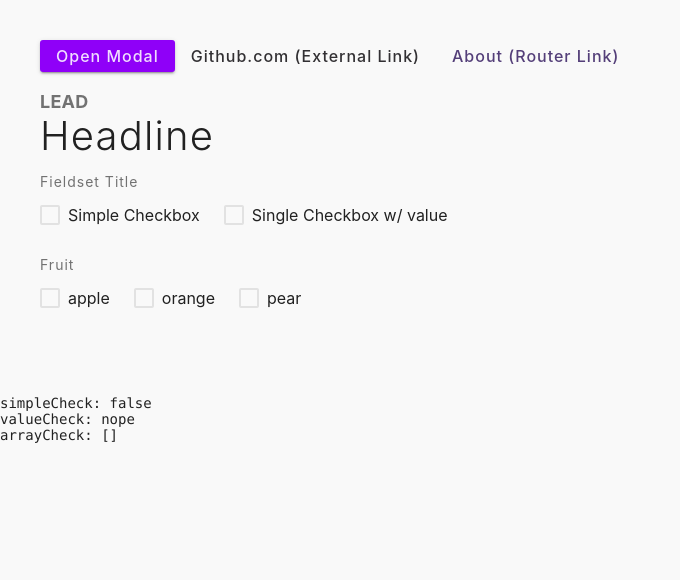
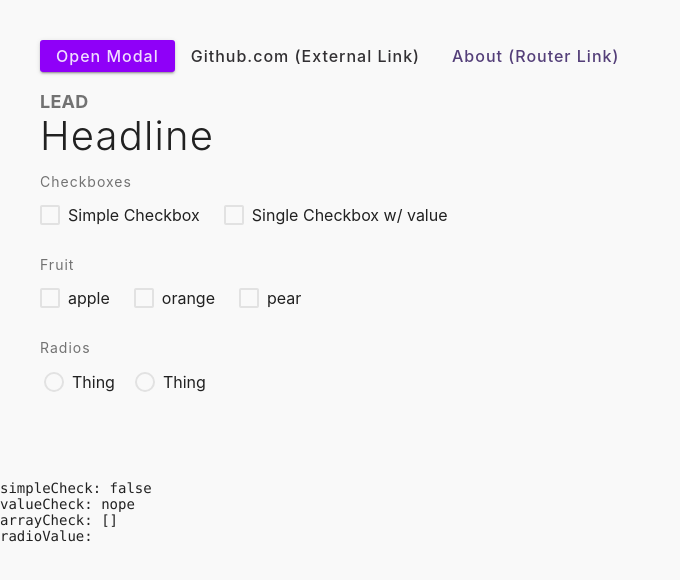
Before and after one commit to strizich/sdui, a Vue app: page / in a window 1280 px wide. Shown: the top 580 px of the page, without its empty margins (0-680 px from the left). Built offline with nearby package versions, Linux system fonts and the light colour scheme; the HTML template or start-up script is replaced by a standard one.

Commit message:
- add some packages for future development. - Add radio buttons

```diff
--- a/package.json
+++ b/package.json
@@ -9,7 +9,10 @@
     "lint": "vue-cli-service lint"
   },
   "dependencies": {
+    "animejs": "^3.2.0",
     "core-js": "^3.6.5",
+    "deepmerge": "^4.2.2",
+    "popper": "^1.0.1",
     "register-service-worker": "^1.7.1",
     "vue": "^3.0.0-rc.5",
     "vue-router": "^4.0.0-alpha.6",
--- /dev/null
+++ b/src/library/components/SdRadio/SdRadio.vue
@@ -0,0 +1,175 @@
+<template>
+  <label
+    :id="id"
+    :for="name"
+    :class="['sd--radio', radioClasses]"
+    @click="handleChecked"
+  >
+    <input
+      class="sd--radio__input"
+      v-bind="{ name, disabled, required, value, checked: isSelected }"
+      @focus="handleFocus"
+      @blur="handleBlur"
+      type="radio"/>
+    <span class="sd--radio__content">
+      <span><slot/></span>
+    </span>
+  </label>
+</template>
+
+<script>
+import { computed, ref } from 'vue'
+import sdUuid from '@/library/core/utilities/SdUuid'
+
+export default {
+  name: 'SdRadio',
+  props: {
+    modelValue: [String, Number, Boolean, Object],
+    value: {
+      type: [String, Number, Boolean, Object],
+      default: 'on'
+    },
+    id: {
+      type: String,
+      default: () => 'sd--radio--' + sdUuid()
+    },
+    name: [String, Number],
+    required: Boolean,
+    disabled: Boolean,
+    theme: {
+      type: String,
+      default: 'primary'
+    }
+  },
+  setup (props, { emit }) {
+    const hasFocus = ref(false)
+
+    const isSelected = computed(() => {
+      return props.modelValue === props.value
+    })
+
+    const radioClasses = computed(() => {
+      return {
+        'is--required': props.required,
+        'is--disabled': props.disabled,
+        'is--focused': hasFocus.value
+      }
+    })
+
+    const handleChecked = () => {
+      if (!props.disabled) {
+        emit('update:modelValue', props.value)
+      }
+    }
+
+    const handleFocus = () => {
+      if (isSelected.value) {
+        hasFocus.value = true
+      }
+    }
+
+    const handleBlur = () => {
+      if (isSelected.value) {
+        hasFocus.value = false
+      }
+    }
+
+    return {
+      isSelected,
+      radioClasses,
+      handleFocus,
+      handleBlur,
+      handleChecked
+    }
+  }
+}
+</script>
+
+<style lang="scss" scoped>
+%radio {
+  width: 0;
+  height:0;
+  &:before{
+    content:'';
+    box-shadow: inset 0 0 0 2px v(--divider);
+    width: 20px;
+    height: 20px;
+    display: block;
+    position: absolute;
+    left: 4px;
+    top: 50%;
+    margin-top: -10px;
+    background-color: transparent;
+    border-radius: 50%;
+    transition: box-shadow .23s ease-in-out, background-color .23s ease-in-out;
+    background-color: v(--background);
+    z-index: 15;
+  }
+  &:checked{
+    &:before{
+      box-shadow: inset 0 0 0 2px v(--primary),
+                  inset 0 0 0 4px v(--background);
+      background-color: v(--primary);
+    }
+  }
+  &:focus{
+    outline:none;
+    &:before{
+      box-shadow: inset 0 0 0 2px v(--primary-highlight),
+                  inset 0 0 0 10px v(--background);
+    }
+    &:checked{
+      &:before{
+        box-shadow: inset 0 0 0 2px v(--primary-accent),
+                    inset 0 0 0 4px v(--background);
+      }
+    }
+  }
+  &:hover{
+    outline:none;
+    &:checked{
+      &:before{
+        box-shadow: inset 0 0 0 2px v(--primary-accent),
+                    inset 0 0 0 4px v(--background);
+      }
+    }
+    &:before{
+      box-shadow: inset 0 0 0 2px v(--primary-accent),
+                  inset 0 0 0 10px v(--background);
+    }
+  }
+}
+  .sd--radio{
+    position: relative;
+    z-index: 10;
+    padding: 8px 16px 8px 32px;
+    -webkit-user-select: none;
+    &.is--focused{
+      color: var(--primary-highlight);
+    }
+    &.is--disabled{
+      color: var(--disabled);
+    }
+    &:hover{
+      transition: background-color .15s ease-in-out;
+      background-color: var(--background-highlight);
+      cursor:pointer;
+    }
+    &__input{
+      @extend %radio;
+      -webkit-appearance: none;
+      appearance: none;
+      border: none;
+      position: absolute;
+      top: 50%;
+      left: 0;
+    }
+    &__content{
+      font-size: rem(16);
+      position: relative;
+      z-index: 10;
+      width: 100%;
+    }
+  }
+
+</style>
--- /dev/null
+++ b/src/library/components/SdRadio/index.js
@@ -0,0 +1,3 @@
+import SdRadio from './SdRadio'
+
+export default SdRadio
--- a/src/views/Home.vue
+++ b/src/views/Home.vue
@@ -40,7 +40,7 @@
     <div>
       <p class="sd--text__lead">Lead</p>
       <h1 class="sd--text__headline">Headline</h1>
-      <sd-fieldset title="Fieldset Title">
+      <sd-fieldset title="Checkboxes">
         <sd-checkbox v-model="state.simpleCheck">Simple Checkbox</sd-checkbox>
         <sd-checkbox v-model="state.valueCheck" true-value="yup" false-value="nope">Single Checkbox w/ value</sd-checkbox>
       </sd-fieldset>
@@ -54,13 +54,18 @@
           {{fruit}}
         </sd-checkbox>
       </sd-fieldset>
-      </div>
+      <sd-fieldset title="Radios">
+        <sd-radio name="radios" v-model="state.radioValue" value="one">Thing</sd-radio>
+        <sd-radio name="radios" v-model="state.radioValue" value="two">Thing</sd-radio>
+      </sd-fieldset>
+    </div>
   </div>
 <pre>
 <code>
 simpleCheck: {{state.simpleCheck}}
 valueCheck: {{state.valueCheck}}
 arrayCheck: {{state.arrayCheck}}
+radioValue: {{state.radioValue}}
 </code>
 </pre>
 </template>
@@ -71,6 +76,7 @@ import SdButton from '@/library/components/SdButton'
 import SdFieldset from '@/library/components/SdField'
 import SdCheckbox from '@/library/components/SdCheckbox'
 import SdDialog, { SdDialogTitle, SdDialogContent, SdDialogFooter } from '@/library/components/SdDialog'
+import SdRadio from '@/library/components/SdRadio'
 
 export default defineComponent({
   name: 'Home',
@@ -81,7 +87,8 @@ export default defineComponent({
     SdDialogContent,
     SdDialogFooter,
     SdCheckbox,
-    SdFieldset
+    SdFieldset,
+    SdRadio
   },
   setup () {
     const list = ['apple', 'orange', 'pear']
@@ -89,6 +96,7 @@ export default defineComponent({
       modal: false,
       simpleCheck: false,
       arrayCheck: [],
+      radioValue: '',
       valueCheck: 'nope'
     })
     const buttonClick = () => {
```
Also changed, not shown: 1 other file (tests, documents, lock files or other folders).
